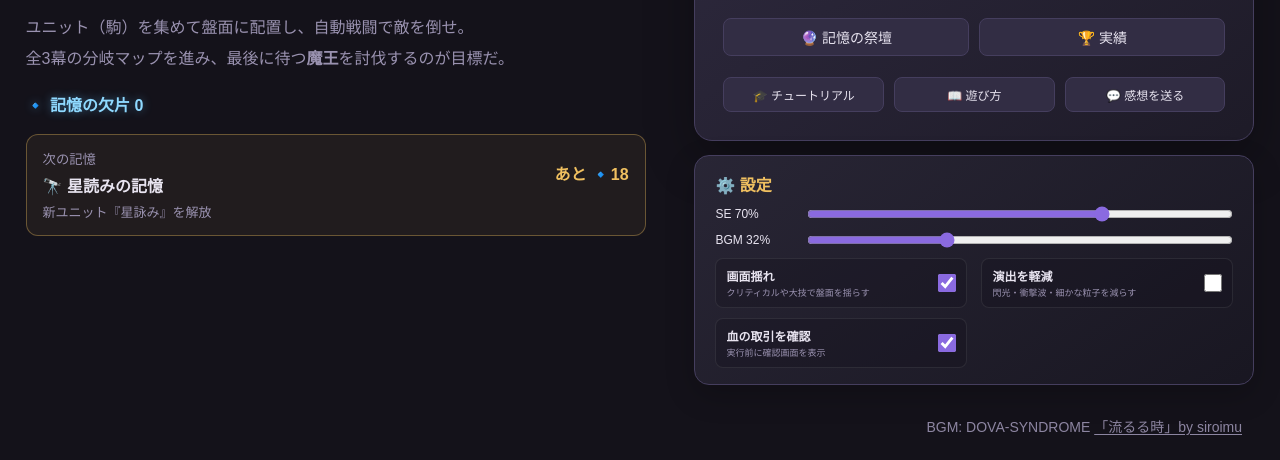
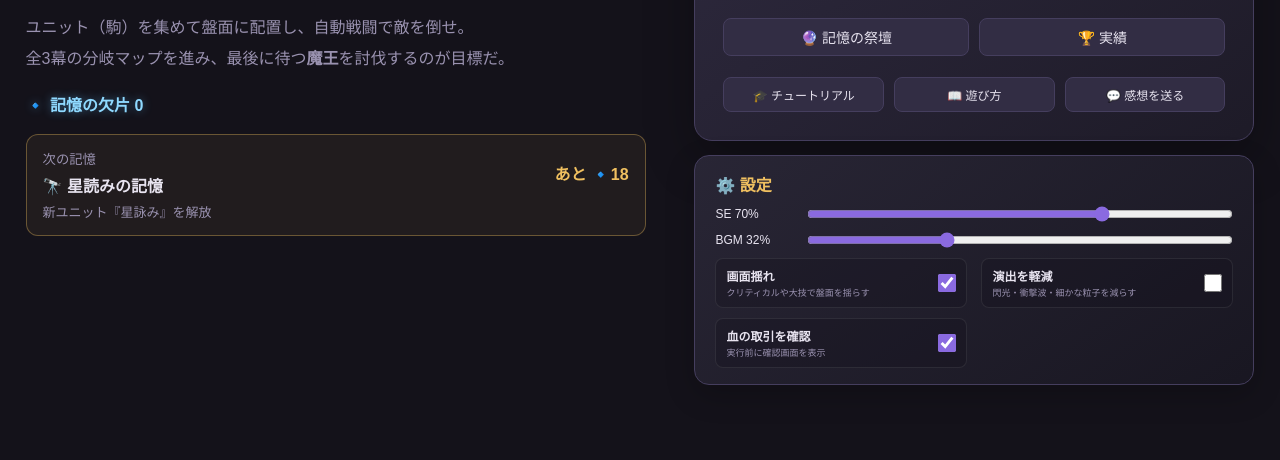
Before and after one commit to sakanachqn/komalog, a website built with Vite: page index.html in a window 1280 px wide. Shown: the part 340-800 px from the top of the page. Built offline with nearby package versions, Linux system fonts and the light colour scheme.

Commit message:
BGM変更

```diff
--- a/src/screens.ts
+++ b/src/screens.ts
@@ -1205,14 +1205,6 @@ export function renderTitle(): HTMLElement {
   menuColumn.append(menu, titleSettings);
   layout.append(hero, menuColumn);
   s.appendChild(layout);
-  const bgmCredit = el("div", "title-bgm-credit");
-  bgmCredit.append("BGM: DOVA-SYNDROME ", Object.assign(document.createElement("a"), {
-    href: "https://dova-s.jp/bgm/detail/4596",
-    target: "_blank",
-    rel: "noopener noreferrer",
-    textContent: "「流るる時」by siroimu",
-  }));
-  s.appendChild(bgmCredit);
   return s;
 }
 
--- a/src/style.css
+++ b/src/style.css
@@ -756,16 +756,6 @@ button.primary:hover:not(:disabled) {
 .title-setting-toggle b { font-size: 12px; }
 .title-setting-toggle small { overflow: hidden; color: var(--muted); font-size: 9px; white-space: nowrap; text-overflow: ellipsis; }
 .title-setting-toggle input { width: 18px; height: 18px; flex: 0 0 auto; accent-color: var(--accent); }
-.title-bgm-credit {
-  position: absolute;
-  right: 18px;
-  bottom: 12px;
-  color: var(--muted);
-  font-size: 14px;
-  opacity: .9;
-}
-.title-bgm-credit a { color: inherit; text-decoration: underline; text-underline-offset: 2px; }
-.title-bgm-credit a:hover { color: var(--gold); opacity: 1; }
 .global-compendium-btn {
   position: fixed;
   z-index: 120;
@@ -821,7 +811,6 @@ button.primary:hover:not(:disabled) {
   animation: completeAurora 5s ease-in-out infinite alternate;
 }
 .achievement-complete-title .title-layout { position: relative; z-index: 1; }
-.achievement-complete-title .title-bgm-credit { z-index: 1; }
 .achievement-complete-title h1 {
   background: linear-gradient(100deg, #fff3a8, #f2b632, #fff8ca, #d99418);
   background-size: 220% 100%;
```
